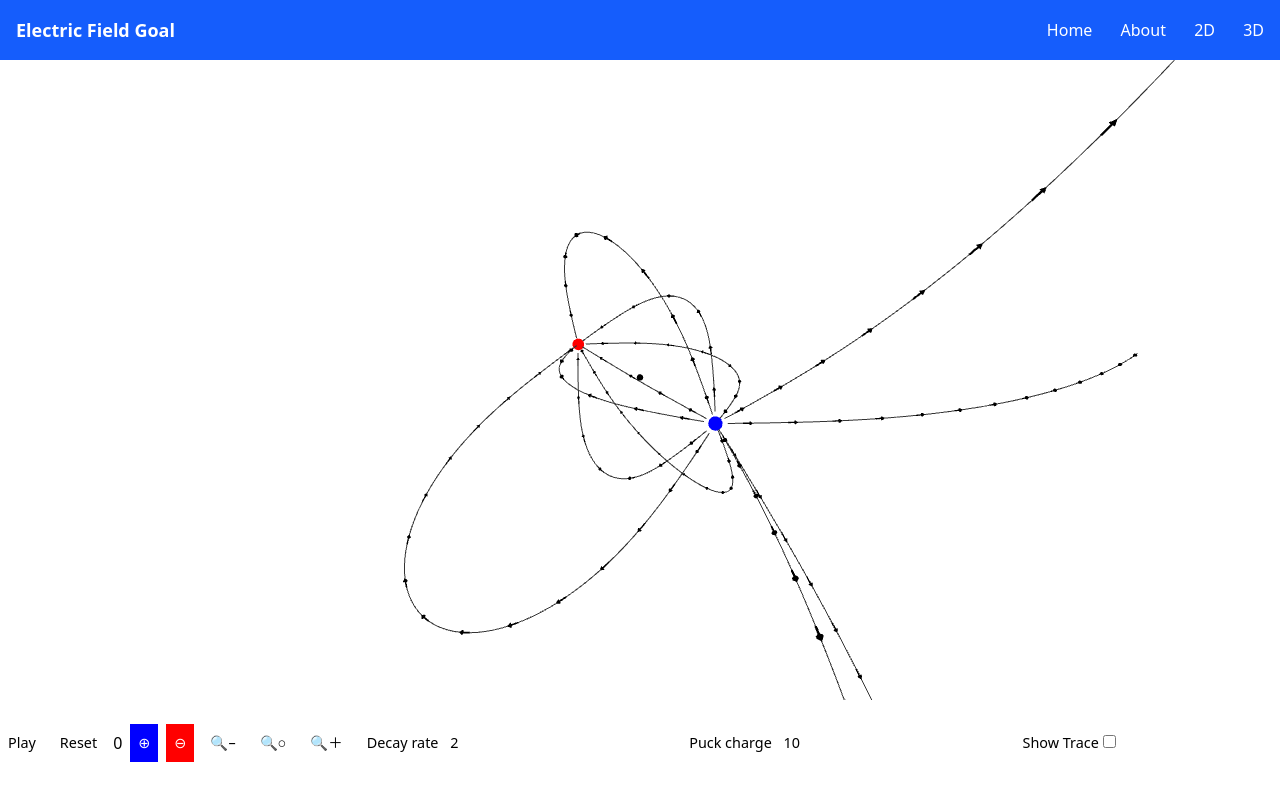
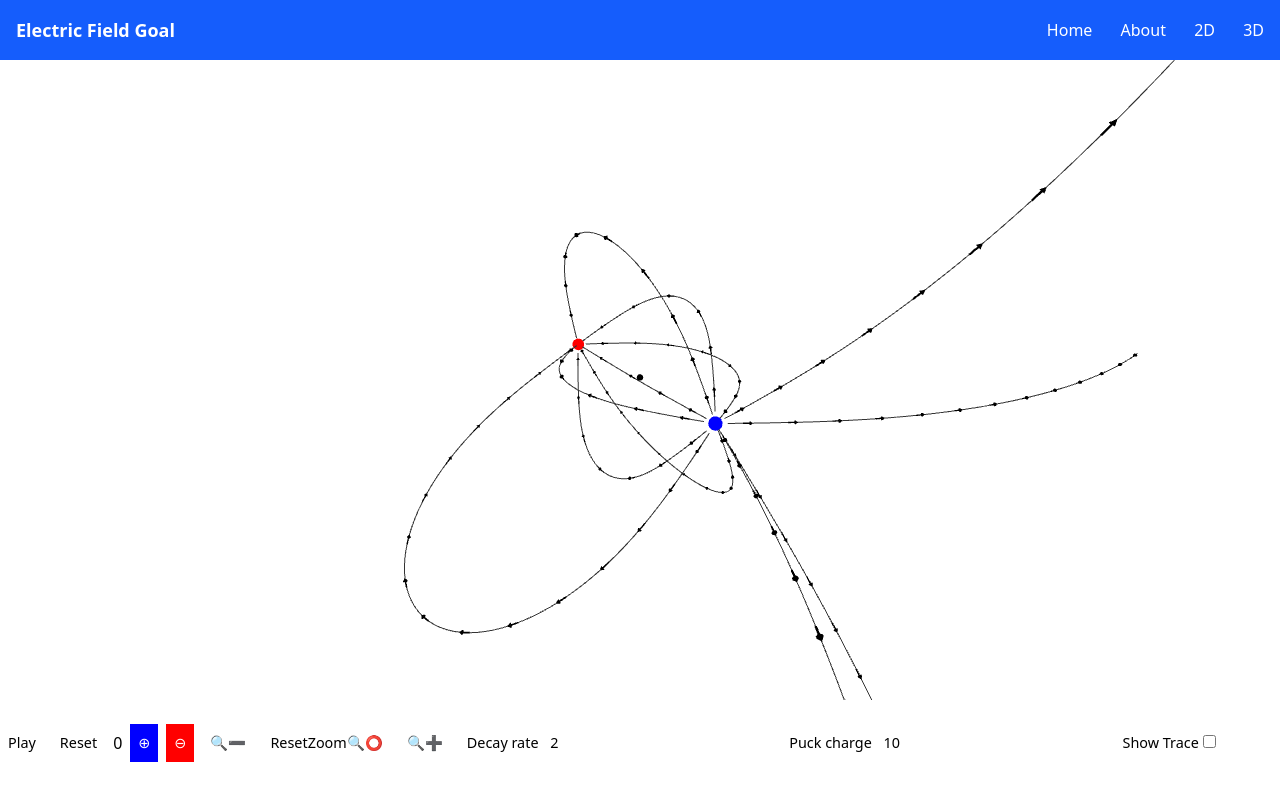
Before and after one commit to 3Demos/efg, a SvelteKit app: page /3d in a window 1280 px wide. Built offline with nearby package versions, Linux system fonts and the light colour scheme.

Commit message:
Update +page.svelte
UI/front end part of 3d

```diff
--- a/src/routes/3d/+page.svelte
+++ b/src/routes/3d/+page.svelte
@@ -4,14 +4,13 @@
     let decayRate = 2;
     let puckCharge = 10;
     let showTrace = false;
-    let chargeType: 'positive' | 'negative' = 'positive';
     let currentStep = 0;
 
     function onStep(event: CustomEvent<number>) {
       currentStep = event.detail;
     }
-    function selectPositive() { chargeType = 'positive'; }
-    function selectNegative() { chargeType = 'negative'; }
+    function addBlueCharge() { sceneRef.addBlueCharge(); }
+    function addRedCharge() { sceneRef.addRedCharge(); }
     function play() { sceneRef.play(); }
     function reset() { sceneRef.resetSim(); sceneRef.updateField()}
     function zoomIn() { sceneRef.zoomIn(); }
@@ -25,7 +24,6 @@
       {decayRate}
       {puckCharge}
       {showTrace}
-      {chargeType}
       on:step={onStep}
     />
   </div>
@@ -34,11 +32,11 @@
     <button class="play" on:click={play}>Play</button>
     <button class="reset" on:click={reset}>Reset</button>
     <span class="step-count">{currentStep}</span>
-    <button on:click={selectPositive} style="background:#0000ff;color:#fff;">⊕</button>
-    <button on:click={selectNegative} style="background:#ff0000;color:#fff;">⊖</button>
-    <button on:click={zoomOut}>🔍–</button>
-    <button on:click={resetView}>🔍○</button>
-    <button on:click={zoomIn}>🔍＋</button>
+    <button on:click={addBlueCharge} style="background:#0000ff;color:#fff;">⊕</button>
+    <button on:click={addRedCharge} style="background:#ff0000;color:#fff;">⊖</button>
+    <button on:click={zoomOut}>🔍➖</button>
+    <button on:click={resetView}>ResetZoom🔍⭕️</button>
+    <button on:click={zoomIn}>🔍➕</button>
     <label>Decay rate <input type="number" bind:value={decayRate} /></label>
     <label>Puck charge <input type="number" bind:value={puckCharge} /></label>
     <label>Show Trace <input type="checkbox" bind:checked={showTrace} /></label>
```
